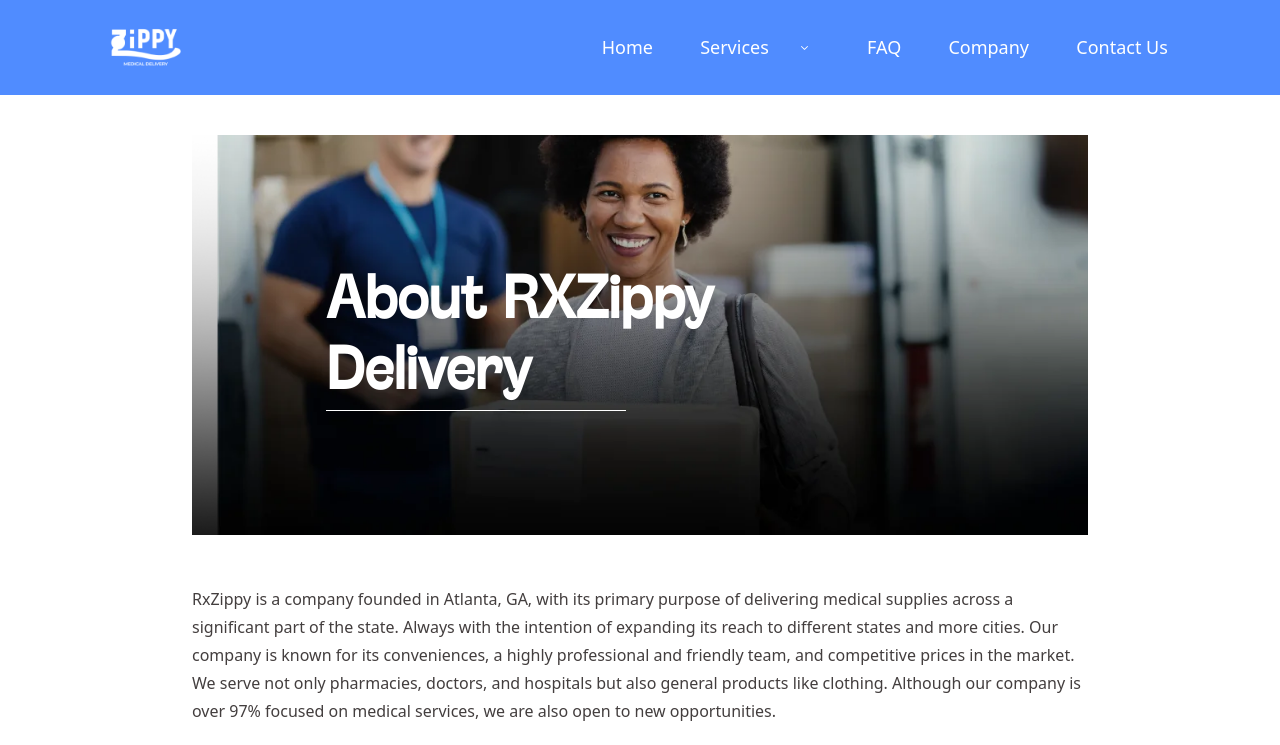
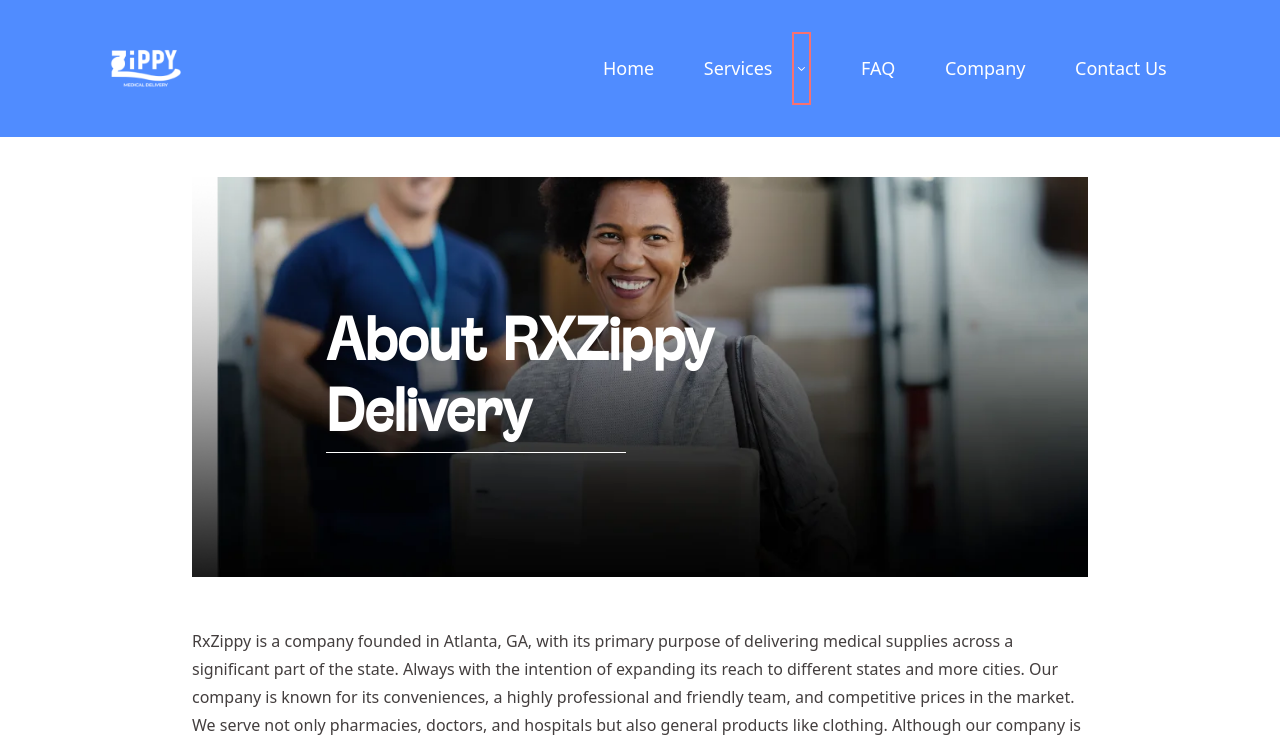
Before and after one commit to MayorFalomo/rxzippy, a React (Vite) app: page /company in a window 1280 px wide. Shown: the top 745 px of the page. Built offline with nearby package versions, Linux system fonts and the light colour scheme.

Commit message:
added commit

```diff
--- a/src/components/navbar/Navbar.tsx
+++ b/src/components/navbar/Navbar.tsx
@@ -51,7 +51,6 @@
               className="z-30 list-none cursor-pointer group relative inline-block text-secondary font-normal"
               key={nav.path}
             >
-              <Popover>
               <div
                 className={`flex items-center gap-[20px] relative py-2 px-4 transition-colors duration-500 ${
                   pathname.pathname === nav.path
@@ -59,10 +58,10 @@
                     : "text-off-white hover:text-golden_yellow"
                 }`}
               >
-                  <PopoverTrigger>
                 <Link to={nav.path}>{nav.navItem}</Link>
-                  </PopoverTrigger>
+                <Popover>
                   {nav.path === "/services" && (
+                    <PopoverTrigger className="p-0 m-0 border-2 border-red-400">
                       <span
                         className="relative p-2 z-60"
                         onClick={() => setShowPages(!showPages)}
@@ -82,18 +81,18 @@
                           ></path>
                         </svg>
                       </span>
+                    </PopoverTrigger>
                   )}
                   <PopoverContent>
-                    {showPages && nav.path === "/services" && (
-                      <p className="absolute bottom-[-80px] left-0 z-20 h-[60px] w-[120px] flex flex-col items-start justify-start px-2 text-offBlack bg-white">
+                    {
+                      <p className="flex flex-col items-start justify-start px-2 text-offBlack text-[18px] bg-white">
                         <Link to={nav.path}>services </Link>
-                        {/* <span className="bg-primary h-[1px] w-full"></span> */}
                         <Link to="/medical">medical </Link>
                       </p>
-                    )}
+                    }
                   </PopoverContent>
+                </Popover>
               </div>
-              </Popover>
               <span className="absolute bottom-[2px] left-0 w-full h-[2px] bg-white scale-x-0 origin-bottom-right group-hover:scale-x-100 group-hover:origin-bottom-left transition-transform duration-500 ease-out"></span>
             </li>
           ))}
```
Lines whose indentation alone changed are shown as unchanged.
